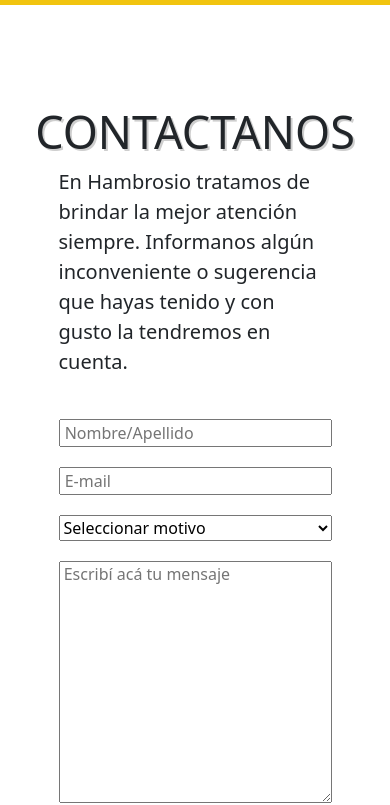
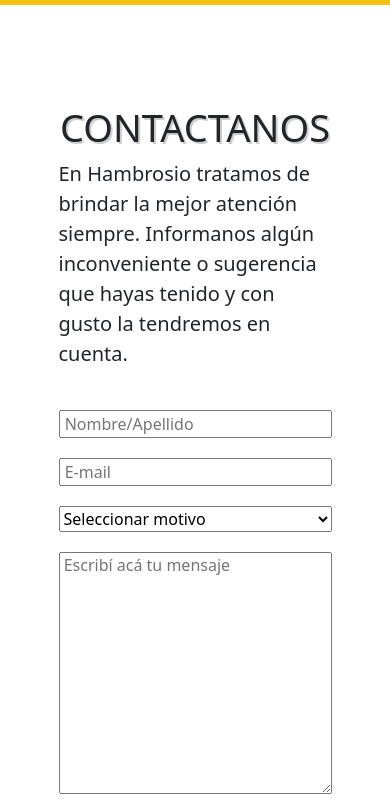
Before and after one commit to abuergo/Restaurant-website, a website: page pages/contacto.html in a window 390 px wide. Shown: the part 75-880 px from the top of the page. Drawn offline with nearby package versions, Linux system fonts and the light colour scheme.

Commit message:
Correcion

```diff
--- a/scss/_globals.scss
+++ b/scss/_globals.scss
@@ -8,7 +8,6 @@
 @mixin titulo-y-texto($tamaniotititulo, $tamaniotexto){
     display: flex;
     align-items: center;
-    // justify-content: center;
     flex-direction: column;
     margin: 50px;
     h1{
--- a/scss/_mediaqueries.scss
+++ b/scss/_mediaqueries.scss
@@ -104,6 +104,11 @@
 			justify-content: center;
 		}
 	}
+	.contacto {
+		h1{
+			font-size: 38px;
+		}
+	}
 	.comidas {
 		grid-template-columns: repeat(1, 1fr);
 	}
```
Also changed, not shown: css/style.css, 1 other file.
